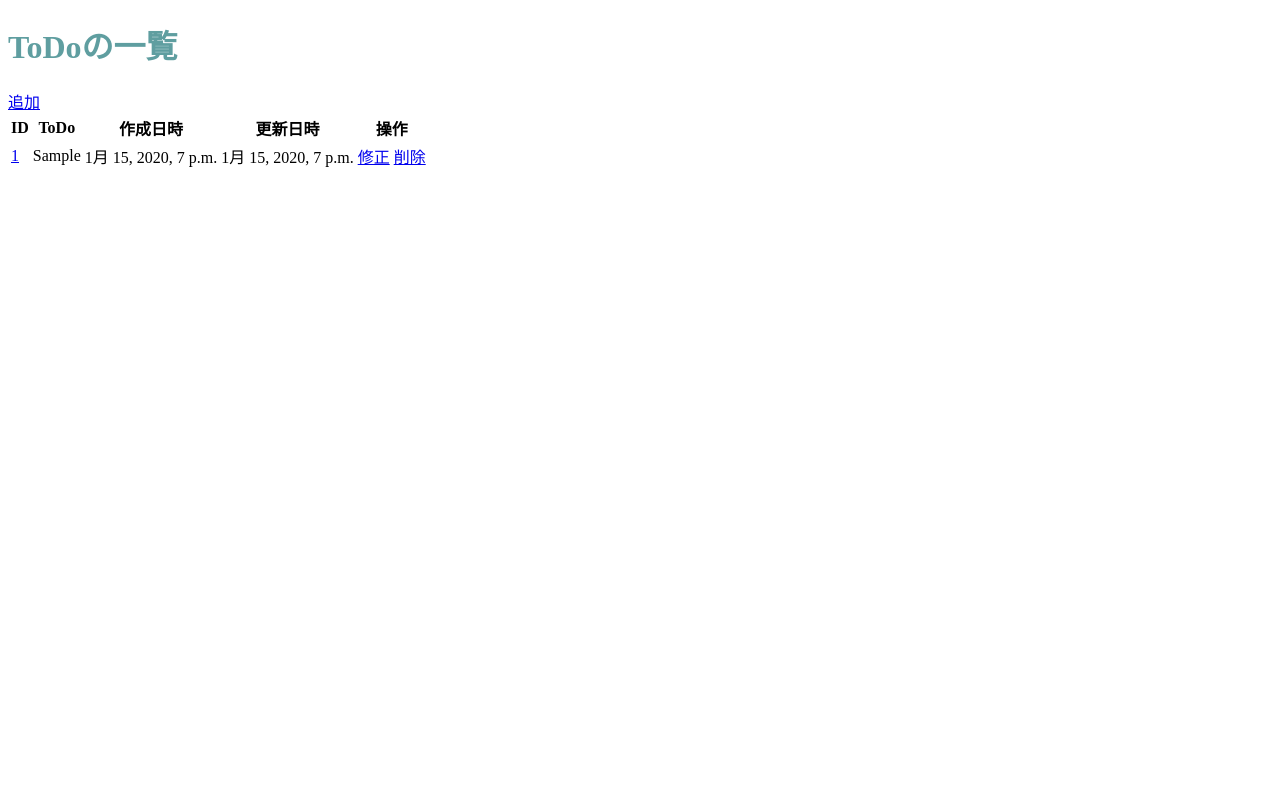
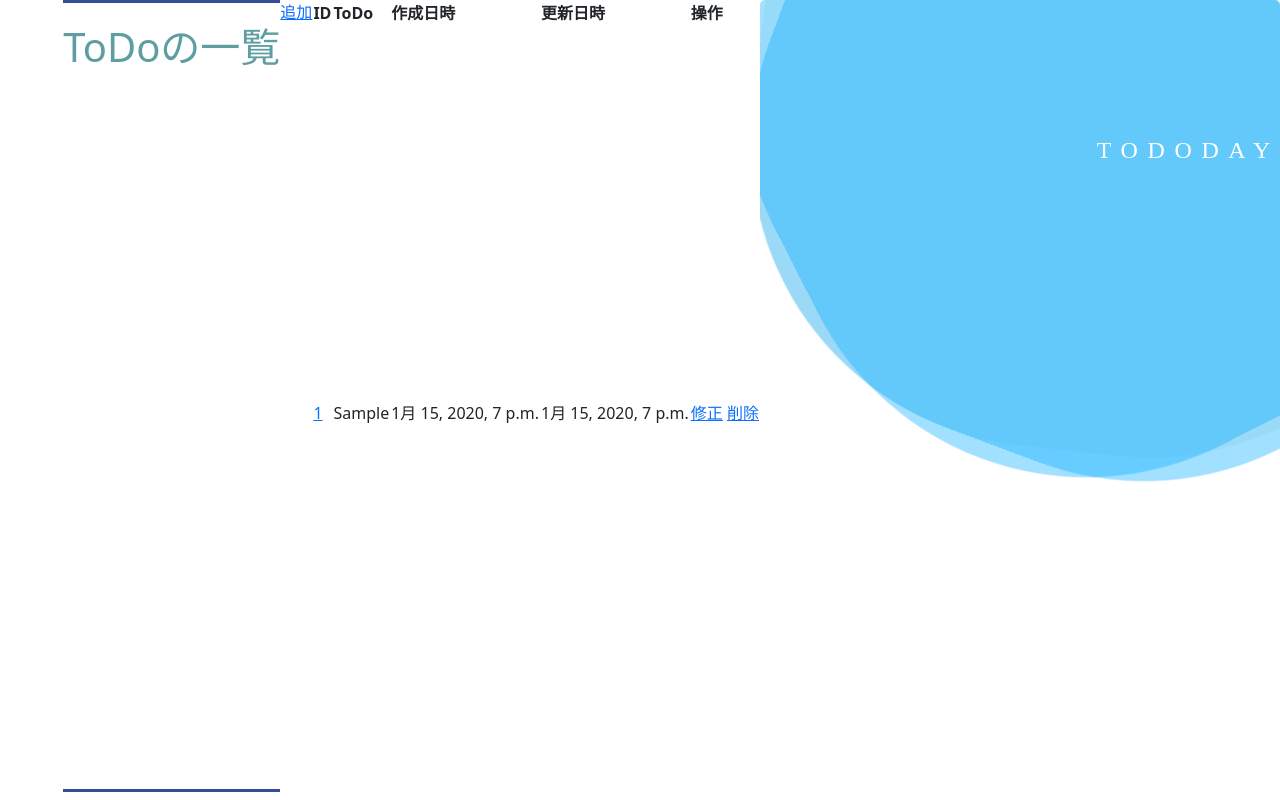
Before and after one commit to acecrc/django-todo, a Django app: template todo/templates/todo/todo_list.html in a window 1280 px wide. Run offline with Django 3.2, Linux system fonts and the light colour scheme; the template is opened without the code that fills it: values that come from a table or form of the project are taken from there, others are empty; tables that the repository leaves empty hold one stand-in row (values such as "Sample post"); parts of the project's set-up code (start-up, migrations or seed data) failed here and were passed over.

Commit message:
CSSの変更

```diff
--- a/todo/static/css/style.css
+++ b/todo/static/css/style.css
@@ -1,3 +1,89 @@
+html, body {
+	height: 100%;
+  }
+
+  html {
+	background: #eee;
+  }
+
+  body {
+	display: flex;
+	justify-content: right;
+	align-items: right;
+  }
+
+  .box {
+	width: 520px;
+	height: 600px;
+	border-radius: 5px;
+	box-shadow: 0 2px 30px rgba(black, .2);
+	background: lighten(#f0f4c3, 10%);
+	position: relative;
+	overflow: hidden;
+	transform: translate3d(0, 0, 0);
+  }
+
+  .wave {
+	opacity: .4;
+	position: absolute;
+	top: 3%;
+	left: 50%;
+	background: rgba(0, 170, 255, 0.911);
+	width: 700px;
+	height: 700px;
+	margin-left: -250px;
+	margin-top: -250px;
+	transform-origin: 50% 48%;
+	border-radius: 43%;
+	animation: drift 7000ms infinite linear;
+  }
+
+  .wave.-three {
+	animation: drift 8000ms infinite linear;
+  }
+
+  .wave.-two {
+	animation: drift 9000ms infinite linear;
+	opacity: .1;
+	background: rgb(102, 164, 180);
+  }
+
+  .box:after {
+	content: '';
+	display: block;
+	left: 0;
+	top: 0;
+	width: 100%;
+	height: 100%;
+	background: linear-gradient(to bottom, rgba(#e8a, 1), rgba(#def, 0) 80%, rgba(white, .5));
+	z-index: 11;
+	transform: translate3d(0, 0, 0);
+  }
+
+  .title {
+	position: absolute;
+	left: 0;
+	top: 0;
+	width: 100%;
+	z-index: 1;
+	line-height: 300px;
+	text-align: right;
+	transform: translate3d(0, 0, 0);
+	color: white;
+	text-transform: uppercase;
+	font-family: 'Playfair Display', serif;
+	letter-spacing: .4em;
+	font-size: 24px;
+	text-shadow: 0 1px 0 rgba(black, .1);
+	text-indent: .3em;
+  }
+  @keyframes drift {
+	from { transform: rotate(0deg); }
+	from { transform: rotate(360deg); }
+  }
 h1 {
 	color: cadetblue;
+	padding: 0.5em 0;
+	border-top: solid 3px #364e96;
+	border-bottom: solid 3px #364e96;
 }
--- a/todo/templates/base.html
+++ b/todo/templates/base.html
@@ -1,4 +1,5 @@
 {% load static %}
+
 <!DOCTYPE html>
 <html lang="ja">
 <head>
@@ -6,10 +7,18 @@
     <meta http-equiv="X-UA-Compatible" content="IE=edge">
     <meta name="viewport" content="width=device-width, initial-scale=1">
     <title>TODOリスト</title>
+    <link href="https://cdn.jsdelivr.net/npm/bootstrap@5.0.2/dist/css/bootstrap.min.css" rel="stylesheet" integrity="sha384-EVSTQN3/azprG1Anm3QDgpJLIm9Nao0Yz1ztcQTwFspd3yD65VohhpuuCOmLASjC" crossorigin="anonymous">
     <link href="{% static 'css/style.css' %}" rel="stylesheet">
 </head>
+{% block content %}
+{% endblock %}
+
 <body>
-    {% block content %}
-    {% endblock %}
+    <div class='box'>
+        <div class='wave -one'></div>
+        <div class='wave -two'></div>
+        <div class='wave -three'></div>
+        <div class='title'>TODOday</div>
+      </div>
 </body>
 </html>
--- a/todo/templates/todo/todo_list.html
+++ b/todo/templates/todo/todo_list.html
@@ -2,7 +2,7 @@
 
 {% block content %}
 <h1>ToDoの一覧</h1>
-<a href="{% url 'todo:create' %}">追加</a>
+<a href="{% url 'todo:create' %}" class="left-to-right">追加</a>
 <table>
   <thead>
     <tr>
```
